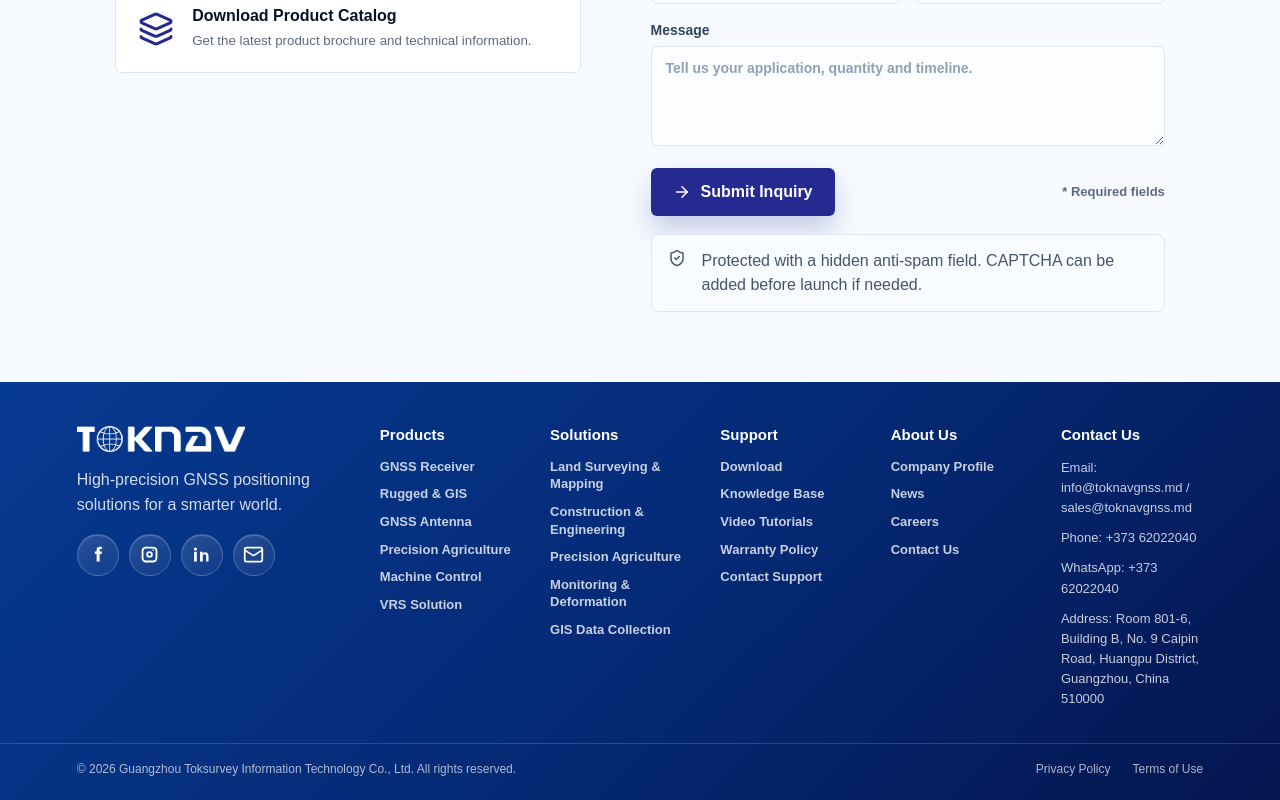
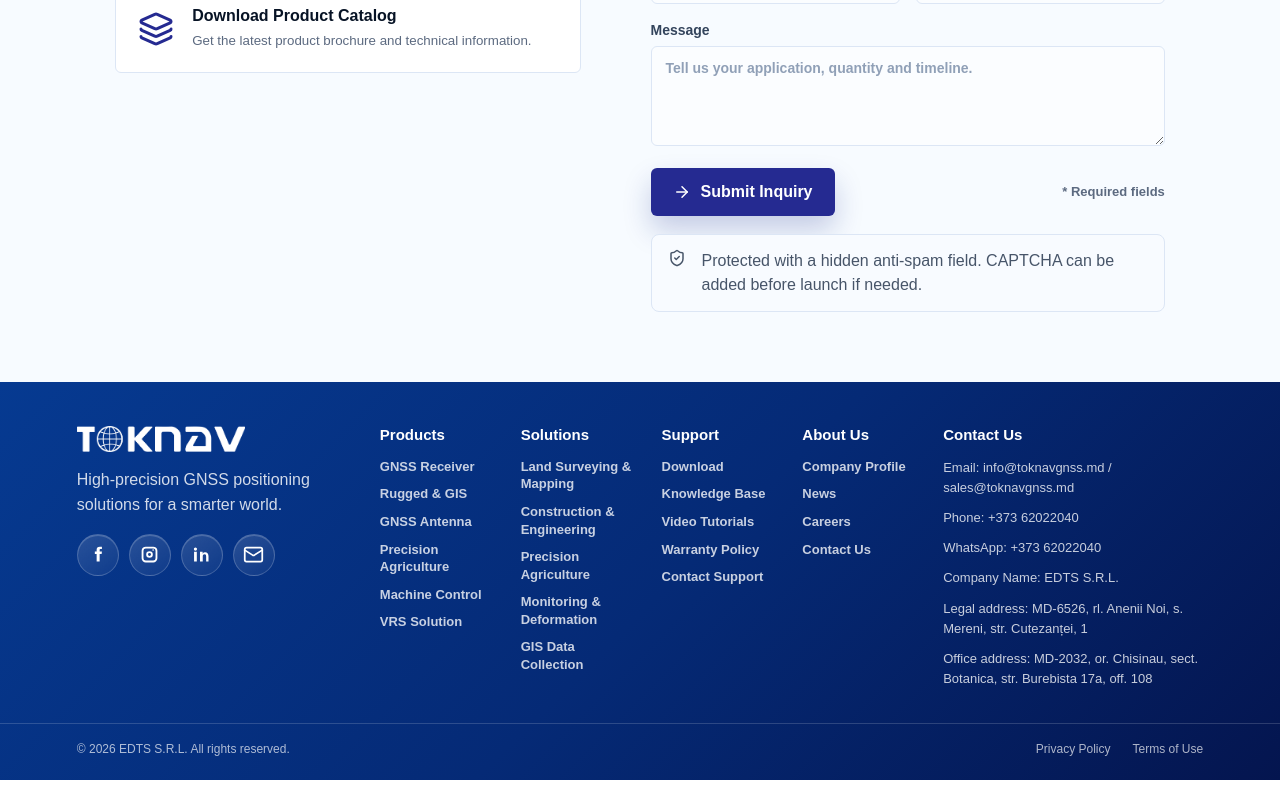
Before and after one commit to emmalin101/geocodegnss, a Next.js app: page / in a window 1280 px wide. Shown: the part 2922-3722 px from the top of the page. Built offline with nearby package versions, Linux system fonts and the light colour scheme.

Commit message:
Update footer with Moldova dealer contact details

```diff
--- a/app/components/SiteFooter.tsx
+++ b/app/components/SiteFooter.tsx
@@ -2,10 +2,9 @@ import { Mail } from "lucide-react";
 import SocialLinks from "./SocialLinks";
 import { getCmsSettings } from "../lib/cms/public";
 import {
+  CONTACT_EMAILS,
   CONTACT_PHONE,
-  PRIMARY_CONTACT_EMAIL,
-  SALES_CONTACT_EMAIL,
-  TOKNAV_CHINA_OFFICE,
+  MOLDOVA_DEALER,
   WHATSAPP_PHONE,
   mailtoHref,
   whatsappHref
@@ -56,11 +55,9 @@ const footerColumns = [
 
 export default function SiteFooter() {
   const settings = getCmsSettings();
-  const primaryEmail = settings.contactEmail || PRIMARY_CONTACT_EMAIL;
-  const secondaryEmail = settings.contactEmailSecondary || SALES_CONTACT_EMAIL;
-  const emails = [primaryEmail, secondaryEmail].filter(Boolean);
-  const phone = settings.contactPhone || CONTACT_PHONE;
-  const whatsapp = settings.whatsappPhone || WHATSAPP_PHONE;
+  const emails = [...CONTACT_EMAILS];
+  const phone = CONTACT_PHONE;
+  const whatsapp = WHATSAPP_PHONE;
 
   return (
     <footer className="site-footer">
@@ -100,13 +97,15 @@ export default function SiteFooter() {
             <span>Email: <a href={mailtoHref(emails)}>{emails.join(" / ")}</a></span>
             <span>Phone: <a href={`tel:${phone.replace(/\s/g, "")}`}>{phone}</a></span>
             <span>WhatsApp: <a href={whatsappHref(whatsapp)} target="_blank" rel="noopener noreferrer">{whatsapp}</a></span>
-            <span>Address: {TOKNAV_CHINA_OFFICE.address}</span>
+            <span>Company Name: {MOLDOVA_DEALER.companyName}</span>
+            <span>Legal address: {MOLDOVA_DEALER.legalAddress}</span>
+            <span>Office address: {MOLDOVA_DEALER.officeAddress}</span>
           </div>
         </div>
       </div>
 
       <div className="site-footer-bottom">
-        <span>© 2026 Guangzhou Toksurvey Information Technology Co., Ltd. All rights reserved.</span>
+        <span>© 2026 {MOLDOVA_DEALER.companyName} All rights reserved.</span>
         <div>
           <a href="/privacy">Privacy Policy</a>
           <a href="/terms">Terms of Use</a>
--- a/app/components/SocialLinks.tsx
+++ b/app/components/SocialLinks.tsx
@@ -1,5 +1,4 @@
 import { socialLinks, type SocialPlatform } from "../lib/socialLinks";
-import { getCmsSettings } from "../lib/cms/public";
 
 function SocialIcon({ platform }: { platform: SocialPlatform }) {
   if (platform === "Facebook") {
@@ -26,17 +25,9 @@ function SocialIcon({ platform }: { platform: SocialPlatform }) {
 }
 
 export default function SocialLinks() {
-  const settings = getCmsSettings();
-  const configuredLinks = socialLinks
-    .map((item) => {
-      const key = item.platform.toLowerCase() as "facebook" | "instagram" | "linkedin";
-      return { ...item, url: settings.socialLinks[key] || item.url };
-    })
-    .filter((item) => item.url);
-
   return (
     <div className="social-links" aria-label="TOKNAV social media links">
-      {configuredLinks.map((item) => (
+      {socialLinks.map((item) => (
         <a
           className={`social-link social-link-${item.platform.toLowerCase()}`}
           href={item.url}
--- a/app/globals.css
+++ b/app/globals.css
@@ -3973,7 +3973,7 @@ footer strong { color: white; font-size: 24px; }
 }
 .site-footer-columns {
   display: grid;
-  grid-template-columns: repeat(5, minmax(0, 1fr));
+  grid-template-columns: repeat(4, minmax(0, .85fr)) minmax(260px, 1.45fr);
   gap: 28px;
 }
 .site-footer-column {
@@ -4001,6 +4001,7 @@ footer strong { color: white; font-size: 24px; }
 }
 .site-footer-contact span {
   line-height: 1.55;
+  overflow-wrap: anywhere;
 }
 .site-footer-bottom {
   display: flex;
```
